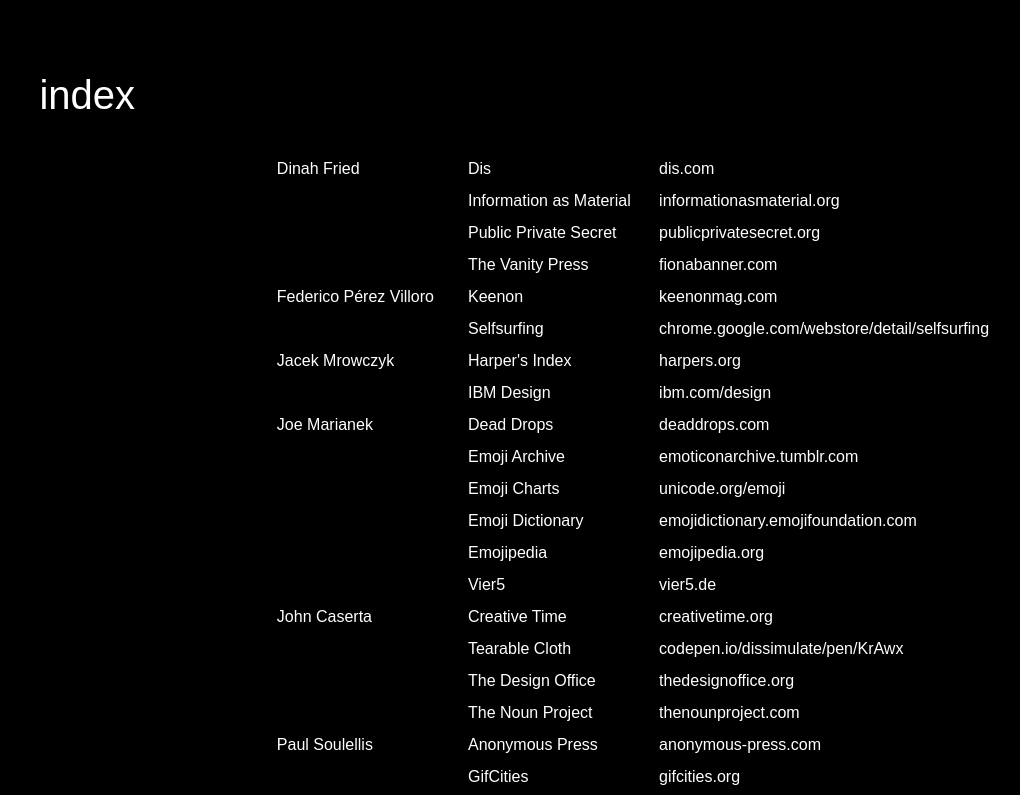
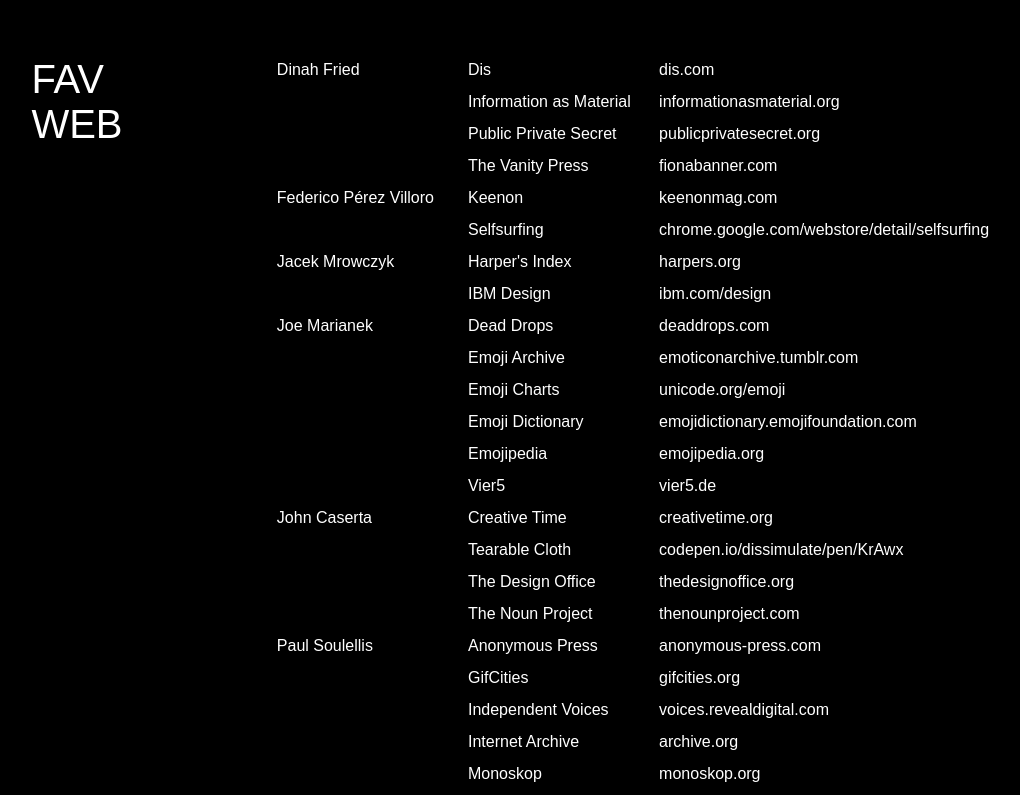
Before and after one commit to lorrrr/favweb, a plain HTML site: page faculty.html in a window 1280 px wide. Shown: the top 795 px of the page, without its empty margins (7-1027 px from the left). Drawn offline with Linux system fonts and the light colour scheme; a web font is replaced by a local one.

Commit message:
adjustments

```diff
--- a/faculty.html
+++ b/faculty.html
@@ -8,7 +8,7 @@
   <body>
 
   <div id="header">
-    <h1>index</h1>
+    <h2 style="top:3%; left:3%"><a href="index.html">FAV<br>WEB</a></h2>
   </div>
 
   <div id="list">
--- a/style.css
+++ b/style.css
@@ -97,7 +97,7 @@ a.link :hover {
 }
 
 
-@media screen and (max-width: 900px)
+@media screen and (max-width: 1000px)
 {
   #names {
     visibility:hidden;
```
Also changed, not shown: index.html (+1 -1 lines), student.html (+1 -1 lines).
